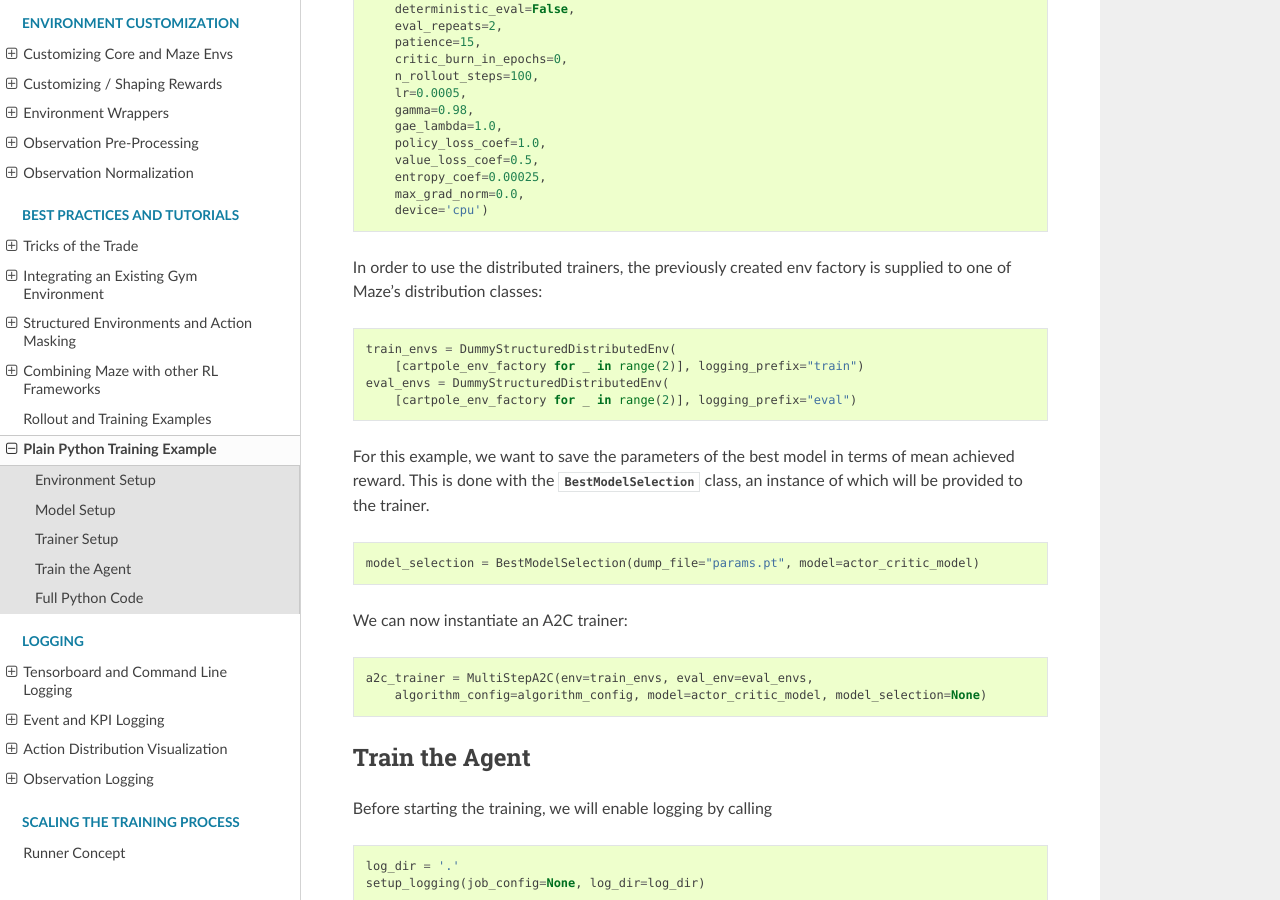
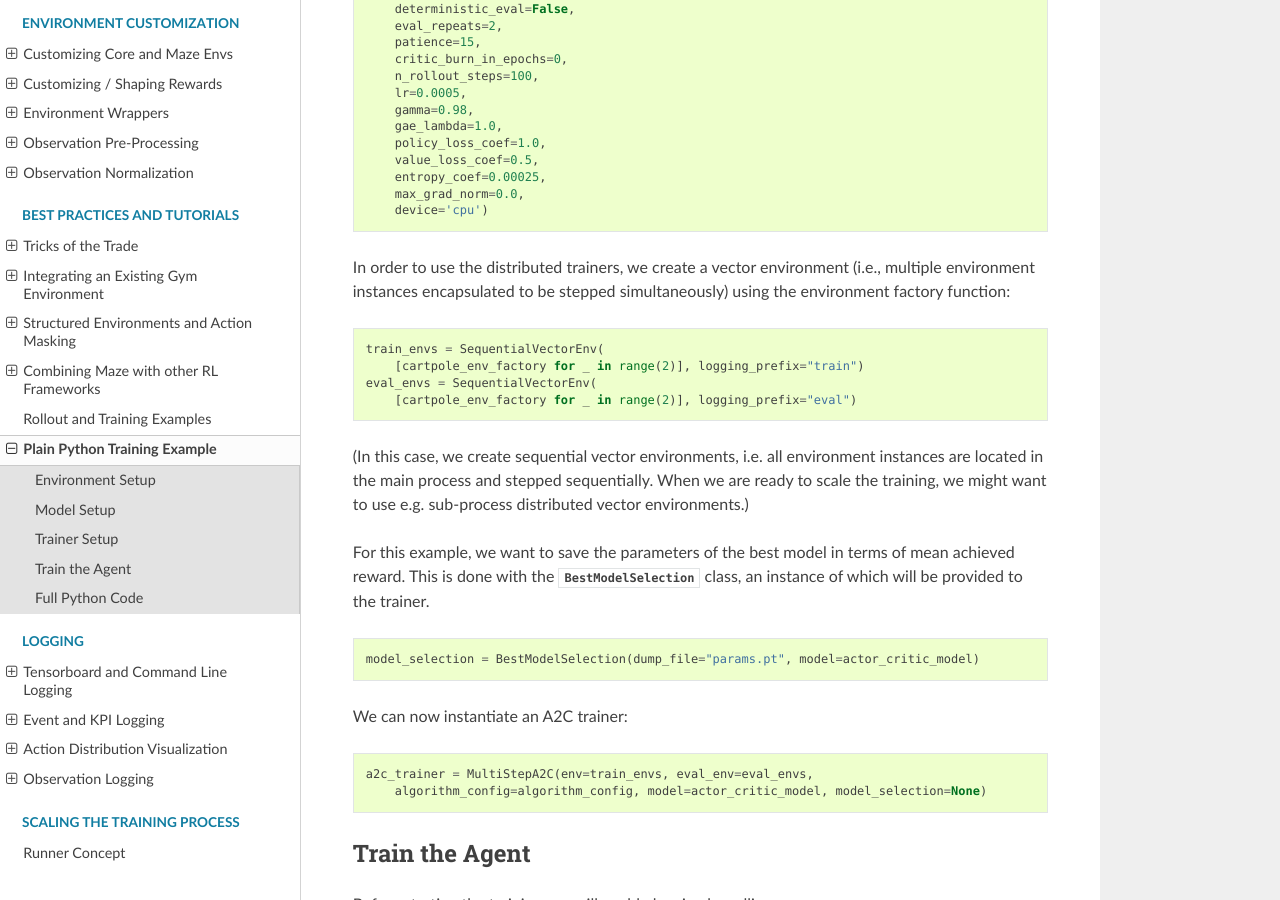
Before and after one commit to enlite-ai/maze, a Sphinx documentation site: the page built from docs/source/best_practices_and_tutorials/plain_python_training_example.rst, in a window 1280 px wide and 900 px high, scrolled down 4430 px. Built offline with Sphinx 7.4.7 and the Read the Docs theme 2.0.0, drawn with Linux system fonts in a browser that asks for light colours.

Commit message:
RL-560: Update references to (obsolete) distributed env in doc strings
(Issue RL-560 - Fix refactoring artifacts)

```diff
--- a/docs/source/best_practices_and_tutorials/plain_python_training_example.rst
+++ b/docs/source/best_practices_and_tutorials/plain_python_training_example.rst
@@ -234,15 +234,19 @@ for A2C is A2CAlgorithmConfig. We will use the default parameters, which can als
         max_grad_norm=0.0,
         device='cpu')
 
-In order to use the distributed trainers, the previously created env factory is supplied to one of Maze's
-distribution classes:
+In order to use the distributed trainers, we create a vector environment (i.e., multiple environment
+instances encapsulated to be stepped simultaneously) using the environment factory function:
 
 .. code-block:: python
 
-    train_envs = DummyStructuredDistributedEnv(
+    train_envs = SequentialVectorEnv(
         [cartpole_env_factory for _ in range(2)], logging_prefix="train")
-    eval_envs = DummyStructuredDistributedEnv(
+    eval_envs = SequentialVectorEnv(
         [cartpole_env_factory for _ in range(2)], logging_prefix="eval")
+
+(In this case, we create sequential vector environments, i.e. all environment instances are
+located in the main process and stepped sequentially.
+When we are ready to scale the training, we might want to use e.g. sub-process distributed vector environments.)
 
 For this example, we want to save the parameters of the best model in terms of mean achieved reward. This is done
 with the
```
Also changed, not shown: 3 other files.
